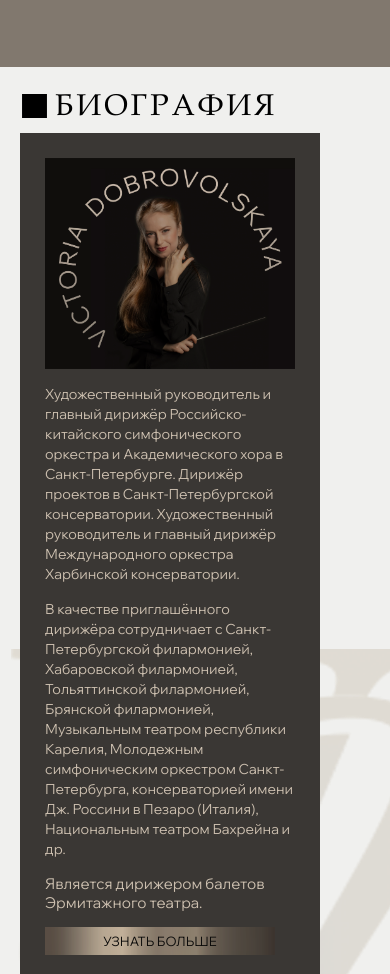
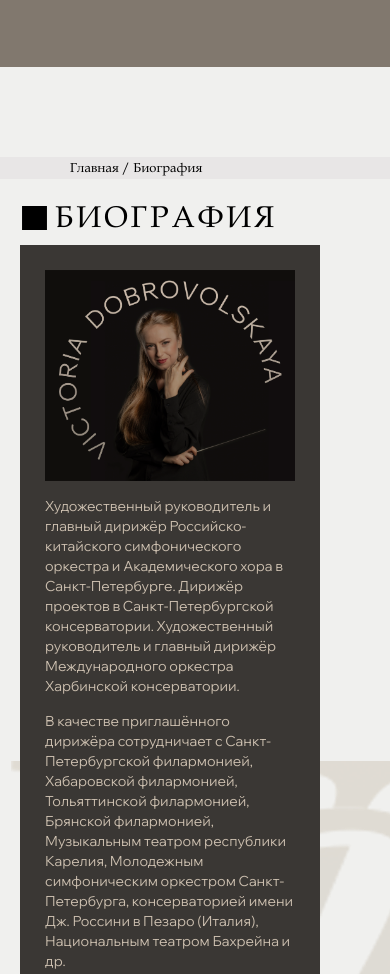
Before and after one commit to Ri1904/victoria-dobrovolskaya, a plain HTML site: page index.html in a window 390 px wide. Shown: the part 1082-2056 px from the top of the page. Drawn offline with Linux system fonts and the light colour scheme.

Commit message:
some design changes have been made

```diff
--- a/index.html
+++ b/index.html
@@ -98,6 +98,9 @@
         </a>
       </div>
     </section>
+    <div class="section-line bio-line">
+      <p class="section-line-text bio-line-text">Главная / Биография</p>
+    </div>
     <section class="bio" id="bio">
       <img src="./images/logo-bio.png" alt="logo-background" class="bio-logo">
       <h2 class="section-title">
@@ -134,6 +137,9 @@
         </a>
       </div>
     </section>
+    <div class="section-line press-line">
+      <p class="section-line-text">Главная / Пресса</p>
+    </div>
     <section class="press" id="press">
       <h2 class="section-title">
         пресса
@@ -357,6 +363,9 @@
           смотреть больше
       </a>
     </section>
+    <div class="section-line">
+      <p class="section-line-text">Главная / Медиа</p>
+    </div>
     <section class="media" id="media">
       <h2 class="section-title">
         медиа
--- a/styles/global.css
+++ b/styles/global.css
@@ -17,6 +17,7 @@ body {
   scroll-behavior: smooth;
   overflow-x: hidden;
   width: 100%;
+  background-color: var(--background-section-color-light);
 }
 
 h1,
--- a/styles/style.css
+++ b/styles/style.css
@@ -250,8 +250,7 @@
 .bio {
   position: relative;
   max-width: 100%;
-  padding: 140px 50px 100px 170px;
-  background-color: var(--background-section-color-light);
+  padding: 90px 50px 100px 170px;
 }
 
 .bio-logo {
@@ -280,6 +279,22 @@
   width: 39px;
   background: url(../icons/before-element.svg) center/contain no-repeat;
   aspect-ratio: 1;
+}
+
+.section-line {
+  padding-block: 3px;
+  margin-top: 90px;
+  font-family: 'Book Antiqua', sans-serif;
+  font-size: 13px;
+  background-color: rgba(230, 227, 227, 0.7);
+}
+
+.section-line-text {
+  padding-left: 70px;
+}
+
+.bio-line-text {
+  padding-left: 170px;
 }
 
 .bio-content {
@@ -317,8 +332,11 @@
 
 .press {
   max-width: 100%;
-  padding: 90px 70px;
-  background-color: var(--background-section-color-light);
+  padding: 30px 70px;
+}
+
+.press-line {
+  background-color: transparent;
 }
 
 .press-card-list {
@@ -414,8 +432,7 @@
 
 .media {
   max-width: 100%;
-  padding: 70px;
-  background-color: var(--background-section-color-light);
+  padding: 30px 70px 70px 70px;
 }
 
 .media-video-cover {
@@ -704,6 +721,11 @@
 
   .bio {
     padding-inline: 70px;
+    padding-top: 30px;
+  }
+
+  .bio-line-text {
+    padding-left: 70px;
   }
 
   .bio-content {
@@ -920,6 +942,10 @@
     padding-inline: 70px;
   }
 
+  .bio-line-text {
+    padding-left: 70px;
+  }
+
   .bio-content {
     gap: 30px;
     padding: 40px;
```
Also changed, not shown: press.html (+1 -1 lines).
